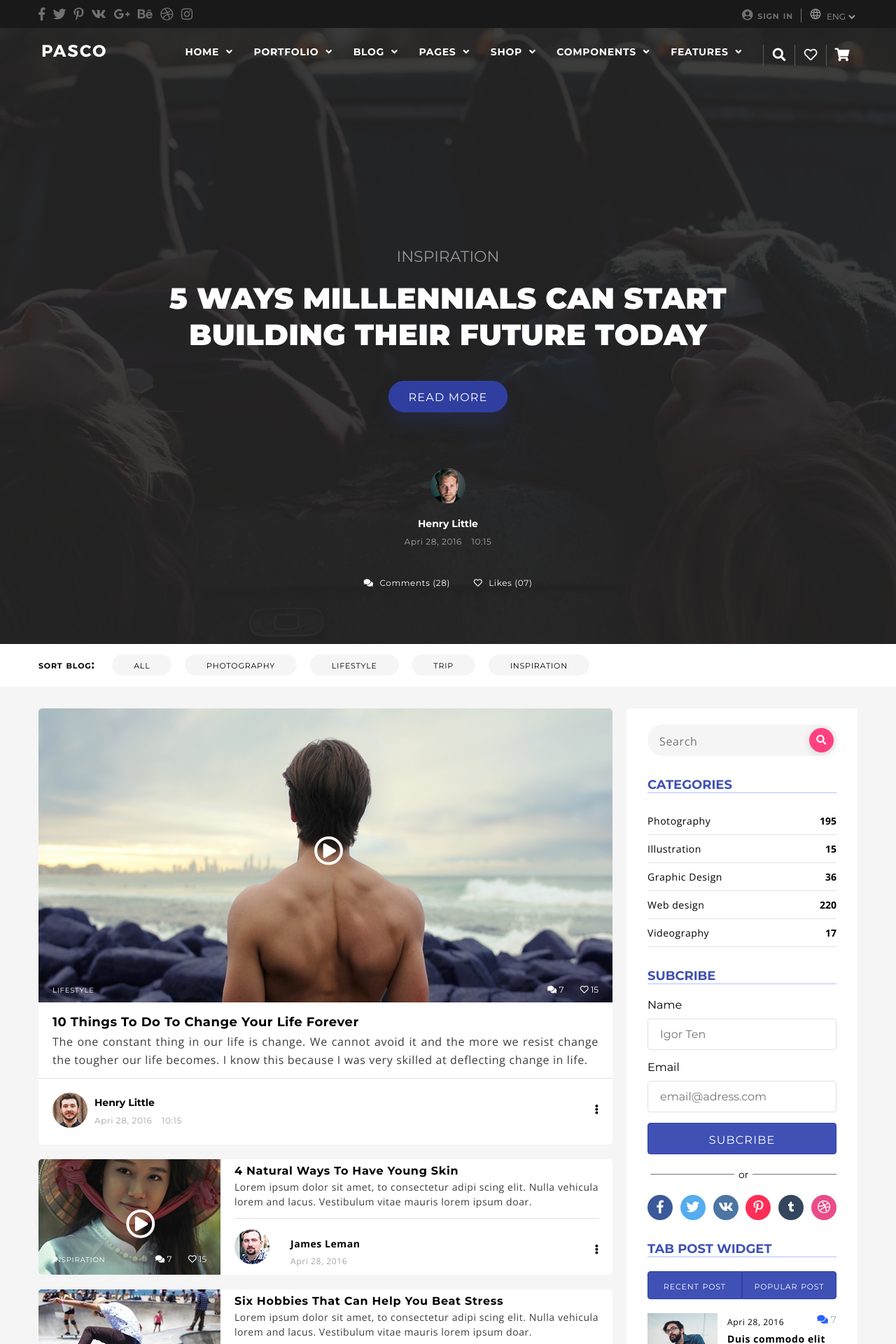
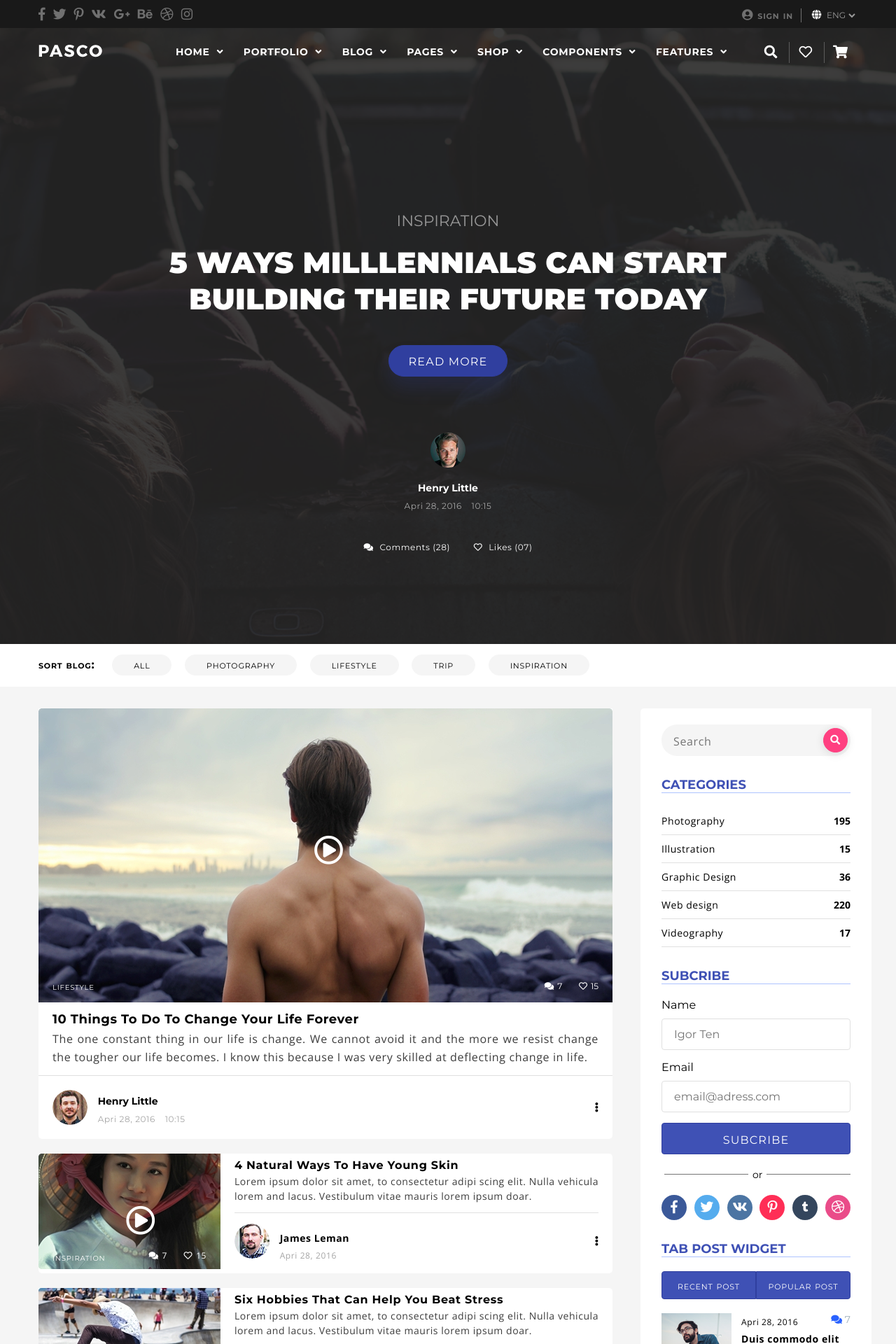
Before and after one commit to lelekann/hw1, a PHP site: page / in a window 1280 px wide. Shown: the top 1920 px of the page at 70% size. Run offline with PHP 8.4, Linux system fonts and the light colour scheme; some libraries are stand-ins or nearby versions.

Commit message:
fix mistakes after verification previous work

```diff
--- a/hw6/index.html
+++ b/hw6/index.html
@@ -34,7 +34,6 @@
         <div class="header-top__sign-in">
           <a href="#" title="link to registration"><i class="fa fa-user-circle"></i>Sign in</a>
           <div class="language header-language">
-            <img src="assets/img/language.png" alt="planet">
             <select>
               <option value="eng">Eng</option>
               <option value="rus">Rus</option>
@@ -47,13 +46,15 @@
   </div>
   <div class="header-main">
     <div class="container">
-      <nav>
+      <nav class="container">
         <div class="nav-logo">
-          <a href="index.html" title="logo Pasko"><img src="assets/img/logo.png" alt="logo Pasko"></a>
-          <h1 class="invisible">Pasko</h1>
+          <h1>
+            <a href="index.html" title="logo Pasko">Pasko
+              <img src="assets/img/logo.png" alt="logo Pasko">
+            </a>
+          </h1>
         </div>
-        <div class="nav-menu">
-          <ul>
+        <ul class="nav-menu">
             <li><a href="index.html" title="link to the page Home">Home<i class="fa fa-angle-down"></i></a></li>
             <li><a href="#" title="link to the page Portfolio">Portfolio<i class="fa fa-angle-down"></i></a></li>
             <li><a href="#" title="link to the page Blog">Blog<i class="fa fa-angle-down"></i></a></li>
@@ -61,11 +62,12 @@
             <li><a href="#" title="link to the page Shop">Shop<i class="fa fa-angle-down"></i></a></li>
             <li><a href="#" title="link to the page Components">Components<i class="fa fa-angle-down"></i></a></li>
             <li><a href="#" title="link to the page Features">Features<i class="fa fa-angle-down"></i></a></li>
-            <li><i class="fas fa-search fa-lg"></i></li>
-            <li><i class="far fa-heart fa-lg"></i></li>
-            <li><i class="fas fa-shopping-cart fa-lg"></i></li>
-          </ul>
-        </div>
+        </ul>
+        <ul class="nav-submenu">
+          <li><i class="fas fa-search fa-lg"></i></li>
+          <li><i class="far fa-heart fa-lg"></i></li>
+          <li><i class="fas fa-shopping-cart fa-lg"></i></li>
+        </ul>
       </nav>
       <div class="slogan">
         <p>Inspiration</p>
@@ -110,14 +112,10 @@
           <div class="photo-article">
             <img src="assets/img/main-article.jpg" alt="nude man near the ocean">
             <i class="play-video far fa-play-circle fa-3x"></i>
-            <div class="signature-article">
-              <span>Lifestyle</span>
-            </div>
+            <a  class="signature-article" href="#" title="blog's type">Lifestyle</a>
             <div class="reviews">
-              <i class="fas fa-comments"></i>
-              <span>7</span>
-              <i class="far fa-heart"></i>
-              <span>15</span>
+              <p><i class="fas fa-comments"></i>7</p>
+              <p><i class="far fa-heart"></i>15</p>
             </div>
           </div>
           <div class="signature">
@@ -143,14 +141,10 @@
             <div class="photo-article">
               <img src="assets/img/hor-1.jpg" alt="pretty girl">
               <i class="play-video far fa-play-circle fa-3x"></i>
-              <div class="signature-article">
-                <span>Inspiration</span>
-              </div>
+              <a  class="signature-article" href="#" title="blog's type">Inspiration</a>
               <div class="reviews">
-                <i class="fas fa-comments"></i>
-                <span>7</span>
-                <i class="far fa-heart"></i>
-                <span>15</span>
+                <p><i class="fas fa-comments"></i>7</p>
+                <p><i class="far fa-heart"></i>15</p>
               </div>
             </div>
             <div class="signature">
@@ -172,14 +166,10 @@
           <article class="bgwhite radius">
             <div class="photo-article">
               <img src="assets/img/hor-2.jpg" alt="man on the skate">
-              <div class="signature-article">
-                <span>Inspiration</span>
-              </div>
+              <a  class="signature-article" href="#" title="blog's type">Inspiration</a>
               <div class="reviews">
-                <i class="fas fa-comments"></i>
-                <span>7</span>
-                <i class="far fa-heart"></i>
-                <span>15</span>
+                <p><i class="fas fa-comments"></i>7</p>
+                <p><i class="far fa-heart"></i>15</p>
               </div>
             </div>
             <div class="signature">
@@ -201,14 +191,10 @@
           <article class="bgwhite radius">
             <div class="photo-article">
               <img src="assets/img/hor-3.jpg" alt="Ocean">
-              <div class="signature-article">
-                <span>Inspiration</span>
-              </div>
+              <a  class="signature-article" href="#" title="blog's type">Inspiration</a>
               <div class="reviews">
-                <i class="fas fa-comments"></i>
-                <span>7</span>
-                <i class="far fa-heart"></i>
-                <span>15</span>
+                <p><i class="fas fa-comments"></i>7</p>
+                <p><i class="far fa-heart"></i>15</p>
               </div>
             </div>
             <div class="signature">
@@ -235,14 +221,10 @@
             <div class="photo-article">
               <img src="assets/img/vert-1.jpg" alt="blueberries in man's hands">
               <i class="play-video far fa-play-circle fa-3x"></i>
-              <div class="signature-article">
-                <span>Inspiration</span>
-              </div>
+              <a  class="signature-article" href="#" title="blog's type">Inspiration</a>
               <div class="reviews">
-                <i class="fas fa-comments"></i>
-                <span>7</span>
-                <i class="far fa-heart"></i>
-                <span>15</span>
+                <p><i class="fas fa-comments"></i>7</p>
+                <p><i class="far fa-heart"></i>15</p>
               </div>
             </div>
             <div class="signature">
@@ -264,14 +246,10 @@
           <article class="bgwhite radius">
             <div class="photo-article">
               <img src="assets/img/vert-2.jpg" alt="girl in the forest">
-              <div class="signature-article">
-                <span>Trip</span>
-              </div>
+              <a  class="signature-article" href="#" title="blog's type">Trip</a>
               <div class="reviews">
-                <i class="fas fa-comments"></i>
-                <span>3</span>
-                <i class="far fa-heart"></i>
-                <span>15</span>
+                <p><i class="fas fa-comments"></i>3</p>
+                <p><i class="far fa-heart"></i>15</p>
               </div>
             </div>
             <div class="signature">
@@ -297,14 +275,10 @@
                 <i class="fa fa-arrow-circle-left fa-2x"></i>
                 <i class="fa fa-arrow-circle-right fa-2x"></i>
               </div>
-              <div class="signature-article">
-                <span>Lifestyle</span>
-              </div>
+              <a  class="signature-article" href="#" title="blog's type">Lifestyle</a>
               <div class="reviews">
-                <i class="fas fa-comments"></i>
-                <span>3</span>
-                <i class="far fa-heart"></i>
-                <span>15</span>
+                <p><i class="fas fa-comments"></i>3</p>
+                <p><i class="far fa-heart"></i>15</p>
               </div>
             </div>
             <div class="signature">
@@ -330,14 +304,10 @@
           <article class="bgwhite radius">
             <div class="photo-article">
               <img src="assets/img/bottom-article-1.jpg" alt="man on the top">
-              <div class="signature-article">
-                <span>Lifestyle</span>
-              </div>
+              <a  class="signature-article" href="#" title="blog's type">Lifestyle</a>
               <div class="reviews">
-                <i class="fas fa-comments"></i>
-                <span>7</span>
-                <i class="far fa-heart"></i>
-                <span>15</span>
+                <p><i class="fas fa-comments"></i>7</p>
+                <p><i class="far fa-heart"></i>15</p>
               </div>
             </div>
             <div class="signature">
@@ -359,14 +329,10 @@
           <article class="bgwhite radius">
             <div class="photo-article">
               <img src="assets/img/bottom-article-2.jpg" alt="girl works">
-              <div class="signature-article">
-                <span>Inspiration</span>
-              </div>
+              <a  class="signature-article" href="#" title="blog's type">Inspiration</a>
               <div class="reviews">
-                <i class="fas fa-comments"></i>
-                <span>7</span>
-                <i class="far fa-heart"></i>
-                <span>15</span>
+                <p><i class="fas fa-comments"></i>7</p>
+                <p><i class="far fa-heart"></i>15</p>
               </div>
             </div>
             <div class="signature">
@@ -374,7 +340,7 @@
               <p>Lorem ipsum dolor sit amet, to consectetur adipi scing elit. Nulla vel vehicula lorem and lacus.
                 Vestibulum vitae mauris gravida, ipsu viverra urna at, dictume nunc fringilla quam.</p>
             </div>
-            <div class="user">
+            <div class="user clearfix">
               <a href="#" title="link to user prifile"><img src="assets/img/benjamin.png" alt="user's photo"></a>
               <div class="detail">
                 <p class="name">Benjamin Miller</p>
@@ -388,12 +354,9 @@
         </div>
         <!--end bottom article-->
         <!--read more article-->
-        <div class="read-more">
-          <p>More</p>
-          <a href="#"><i class="fa fa-arrow-right fa-2x"></i></a>
-        </div>
+        <a class="read-more" href="#"><p>More<i class="fa fa-arrow-right fa-2x"></i></p></a>
       </div>
-      <aside>
+      <div class="sidebar">
         <form class="search">
           <label for="search-area">
             <input type="search" id="search-area" placeholder="Search">
@@ -410,13 +373,13 @@
             <li><a href="#" title="link to Videography">Videography</a><span>17</span></li>
           </ul>
         </div>
-        <form class="aside-form">
+        <form class="sidebar-form">
           <h4>Subcribe</h4>
           <label for="username">Name</label>
           <input id="username" placeholder="Igor Ten" required>
           <label for="email">Email</label>
           <input id="email" type="email" placeholder="email@adress.com" required>
-          <button class="aside-button button">Subcribe</button>
+          <button class="sidebar-button button">Subcribe</button>
         </form>
         <div class="hr">
           <span>or</span>
@@ -440,7 +403,7 @@
             <li><a class="button right-button" href="#" title="link to Popular post">Popular post</a></li>
           </ul>
         </div>
-        <div class="aside-preview-article clearfix">
+        <div class="sidebar-preview-article clearfix">
           <article>
             <img src="assets/img/pre-1.png" alt="preview img">
             <div class="signature">
@@ -498,7 +461,7 @@
             <li><a class="button" href="#" title=" link to Illustration">Illustration</a></li>
           </ul>
         </div>
-      </aside>
+      </div>
     </div>
 
   </div>
@@ -519,7 +482,7 @@
   <div class="subscribe">
     <div class="container">
       <form>
-        <label for="email-bottom">Subscribe to our newsletter</label>
+        <label for="email-bottom"><h1>Subscribe to our newsletter</h1></label>
         <input id="email-bottom" type="email" placeholder="Email Adress">
         <button class="button">Subscribe</button>
       </form>
@@ -644,7 +607,6 @@
         </ul>
       </nav>
       <div class="language footer-language">
-        <img src="assets/img/language.png" alt="planet">
         <select>
           <option value="eng">Eng</option>
           <option value="rus">Rus</option>
--- a/hw6/style.css
+++ b/hw6/style.css
@@ -98,16 +92,16 @@ body {
 }
 
 .bgwhite,
-.read-more a,
-aside,
+.read-more i,
+.sidebar,
 .hr {
   background: #fff;
 }
 
 .button,
 .signature h2,
-.aside-form label,
-.aside-form input,
+.sidebar-form label,
+.sidebar-form input,
 .read-more p {
   font-size: 16px;
 }
@@ -144,6 +138,11 @@ a {
   text-decoration: none;
 }
 
+ul {
+  padding: 0;
+  margin: 0;
+}
+
 .nav-menu a,
 .signature h2,
 .detail .name,
@@ -179,23 +177,18 @@ li {
 }
 
 .photo-article,
-.user,
 .hr,
 .vertical-article .signature p:before,
-.bottom-article .signature p:before,
-.read-more a {
+.bottom-article .signature p:before {
   position: relative;
 }
 
 .signature-article,
-.detail,
-.more,
 .hr:before,
 .hr:after,
 .play-video,
 .reviews,
-.scrolling-photo,
-.read-more i {
+.scrolling-photo {
   position: absolute;
 }
 
@@ -277,6 +270,13 @@ header
   margin: 2px auto;
 }
 
+.language:before {
+  font-family: 'Font Awesome 5 Free', sans-serif;
+  content: "\f0ac";
+  font-weight: 700;
+  color: #fff;
+}
+
 /*-------------------------- end header top ---------------------------------*/
 /*----------------------------header-main-------------------------------------*/
 
@@ -292,40 +292,62 @@ header
 }
 
 /*----------------------------nav-------------------------------------*/
-.nav-logo {
-  margin-top: 24px;
+
+nav {
+  display: flex;
 }
 
-.invisible {
-  opacity: 0;
+.nav-logo {
+  margin-top: 15px;
+  margin-right: 95px;
 }
 
-.nav-menu ul {
-  width: 970px;
+.nav-logo h1{
   margin: 0;
+}
+
+.nav-logo a {
+  font-size: 0;
+  line-height: 0;
+}
+
+.nav-menu {
+  margin: 0 25px 0 0;
   padding: 24px 0;
-  display: flex;
-  justify-content: flex-end;
+
+}
+
+.nav-menu li {
+  display: inline-block;
+
+  margin-right: 5px;
+}
+
+.nav-menu a {
+  letter-spacing: 0.7px;
+  vertical-align: middle;
+  padding: 0 10px 25px;
 }
 
 .nav-menu i {
   margin-left: 10px;
-  margin-right: 30px;
-  color: #fff;
-}
-
-.nav-menu a {
-  letter-spacing: 0.7px;
-  padding-bottom: 25px;
-  vertical-align: middle;
 }
 
 .nav-menu a:hover {
   border-bottom: 4px solid #ff4081;
 }
 
-.nav-menu .fas,
-.nav-menu .far {
+.nav-submenu {
+  padding-top: 20px;
+}
+
+.nav-submenu li {
+  display: inline-block;
+  color: #fff;
+}
+
+.nav-submenu .fas,
+.nav-submenu .far {
   width: 45px;
   height: 30px;
   text-align: center;
@@ -333,8 +355,7 @@ header
   margin: 0;
 }
 
-.nav-menu .fas,
-.nav-menu .far {
+.nav-submenu li:not(:first-child) {
   border-left: 1px solid #5c5c5c;
 }
 
@@ -393,7 +414,7 @@ header
 
 .header-detail .data,
 .detail .data,
-.aside-preview-article .data,
+.sidebar-preview-article .data,
 .time {
   display: inline-block;
   font-size: 12px;
@@ -458,11 +484,6 @@ main content
   letter-spacing: 0.8px;
 }
 
-ul {
-  padding: 0;
-  margin: 0;
-}
-
 .sort a {
   height: 30px;
   width: auto;
@@ -485,15 +506,15 @@ ul {
 }
 
 .articles {
-  width: 820px;
+  margin-right: 40px;
 }
 
 
-/*
-=============================================================================
-main-article
-=============================================================================
-*/
+/*----------------------main-article-------------------------------*/
+
+.main-article img {
+  vertical-align: bottom;
+}
 
 .signature-article {
   font-size: 10px;
@@ -526,6 +547,14 @@ main-article
   padding: 20px 20px;
 }
 
+.user {
+  vertical-align: middle;
+}
+
+.user img {
+  border-radius: 50%;
+}
+
 .name {
   margin: 0;
   height: 25px;
@@ -536,8 +565,8 @@ main-article
 }
 
 .detail {
-  left: 80px;
-  top: 25px;
+  display: inline-block;
+  margin-left: 11px;
 }
 
 .detail .name {
@@ -545,12 +574,13 @@ main-article
 }
 
 .more {
-  right: 20px;
-  top: 35px;
+  float: right;
+  vertical-align: middle;
 }
 
 .more a {
   color: #000;
+  line-height: 50px;
 }
 
 
@@ -569,8 +599,8 @@ horizontal-article
   margin: 21px 0;
 }
 
-.horizontal-article img {
-  vertical-align: middle;
+.horizontal-article .photo-article {
+  vertical-align: bottom;
 }
 
 .horizontal-article .more {
@@ -631,17 +661,7 @@ vertical-article
   color: #fff;
 }
 
-.reviews {
-  right: 0;
-  bottom: 15px;
-  font-size: 12px;
-}
-
-.reviews span {
-  margin-right: 20px;
-}
-
-.scrolling-photo {
+.scrolling-photo { /*<----------------------------------переробити !!!!!!!!!!!!!!*/
   width: 240px;
   top: 60px;
   left: 10px;
@@ -697,7 +714,7 @@ read more
 aside
 ===========================================================================
 */
-aside {
+.sidebar {
   width: 330px;
   padding: 23px 30px;
   border-radius: 5px 0 0;
@@ -760,21 +777,17 @@ h4 {
   letter-spacing: 0.56px;
 }
 
-.aside-form {
-  display: flex;
-  flex-direction: column;
-}
-
-.aside-form input {
+.sidebar-form input {
   width: 270px;
   height: 45px;
   padding: 15px 17px;
   margin: 10px 0 15px;
   border-radius: 4px;
   border: 1px solid #e0e0e0;
+  line-height: 14px;
 }
 
-.aside-button {
+.sidebar-button {
   margin-bottom: 20px;
   width: 100%;
   border-radius: 4px;
@@ -868,25 +881,25 @@ h4 {
   border-radius: 0 4px 4px 0;
 }
 
-.aside-preview-article article:not(:last-child) {
+.sidebar-preview-article article:not(:last-child) {
   border-bottom: 1px solid #dee5e9;
 }
 
-.aside-preview-article article {
+.sidebar-preview-article article {
   margin-top: 15px;
   height: 100px;
 }
 
-.aside-preview-article img {
+.sidebar-preview-article img {
   float: left;
   margin-right: 14px;
 }
 
-.aside-preview-article .signature {
+.sidebar-preview-article .signature {
   padding: 0;
 }
 
-.aside-preview-article .data {
+.sidebar-preview-article .data {
   color: #000;
 }
 
@@ -922,11 +935,17 @@ h4 {
   color: #000;
 }
 
-.articles img:before {
+/*.photo-article:before {
+  content: "";
+  position: relative;
+  display: block;
+  height: 100%;
+  top: 0;
+  left: 0;
   border-radius: 4px;
-  background: linear-gradient(to top, rgba(0, 0, 0, 0.54), rgba(0, 0, 0, 0)) transparent;
+  background: linear-gradient(to top, rgba(0, 0, 0, 0.5), rgba(0, 0, 0, 0));
 }
-
+*/
 /*
 ====================================================================
 footer
@@ -1154,3 +1181,25 @@ select {
   border: none;
   cursor: pointer;
 }
+
+/*-----------------------for right cascade--------------------*/
+
+.reviews {
+  right: 20px;
+  bottom: 15px;
+}
+
+.reviews p {
+  display: inline-block;
+  margin: 0;
+  font-size: 12px;
+  color: #fff;
+}
+
+.reviews p:first-child {
+  margin-right: 20px;
+}
+
+.reviews i {
+  margin-right: 5px;
+}
```
Also changed, not shown: other parts of hw6/style.css (+34 -31 lines).
